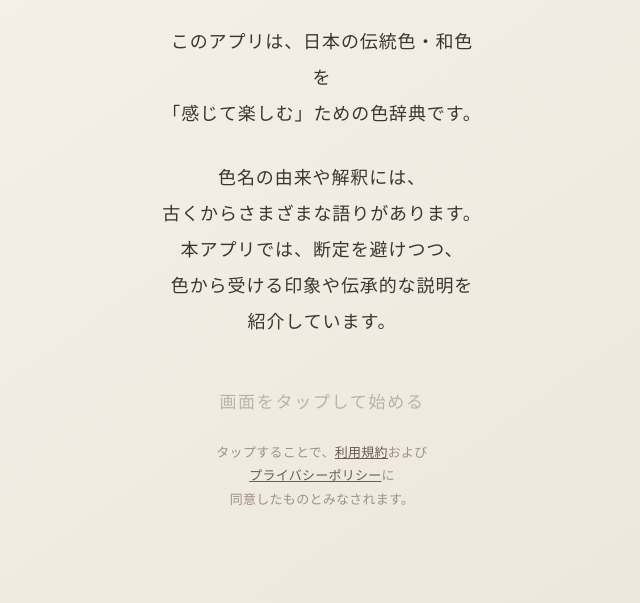
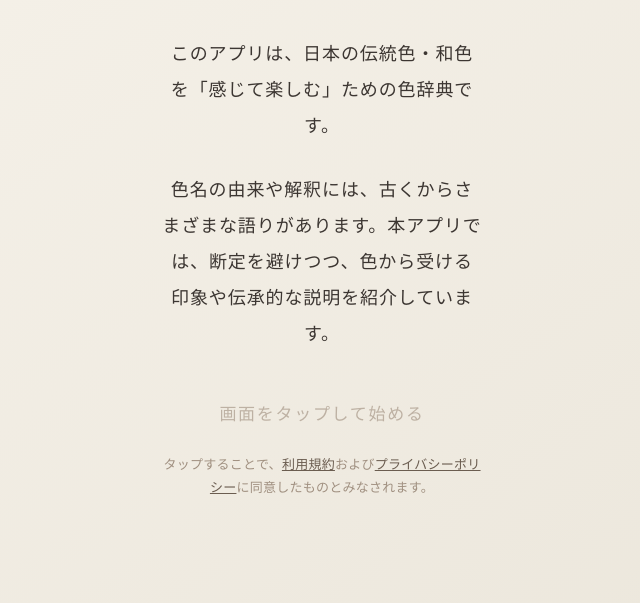
Before and after one commit to mizuking796/color, a plain HTML site: page index.html in a window 1280 px wide. Shown: the part 197-800 px from the top of the page, without its empty margins (318-958 px from the left). Drawn offline with Linux system fonts and the light colour scheme.

Commit message:
Remove forced line breaks, let text flow naturally

```diff
--- a/index.html
+++ b/index.html
@@ -17,21 +17,14 @@
     <div class="intro-content">
       <h1 class="intro-title">和色</h1>
       <p class="intro-text">
-        このアプリは、日本の伝統色・和色を<br>
-        「感じて楽しむ」ための色辞典です。
+        このアプリは、日本の伝統色・和色を「感じて楽しむ」ための色辞典です。
       </p>
       <p class="intro-text">
-        色名の由来や解釈には、<br>
-        古くからさまざまな語りがあります。<br>
-        本アプリでは、断定を避けつつ、<br>
-        色から受ける印象や伝承的な説明を<br>
-        紹介しています。
+        色名の由来や解釈には、古くからさまざまな語りがあります。本アプリでは、断定を避けつつ、色から受ける印象や伝承的な説明を紹介しています。
       </p>
       <p class="intro-hint">画面をタップして始める</p>
       <p class="intro-agreement">
-        タップすることで、<a href="terms.html" class="intro-link">利用規約</a>および<br>
-        <a href="privacy.html" class="intro-link">プライバシーポリシー</a>に<br>
-        同意したものとみなされます。
+        タップすることで、<a href="terms.html" class="intro-link">利用規約</a>および<a href="privacy.html" class="intro-link">プライバシーポリシー</a>に同意したものとみなされます。
       </p>
     </div>
   </div>
```
